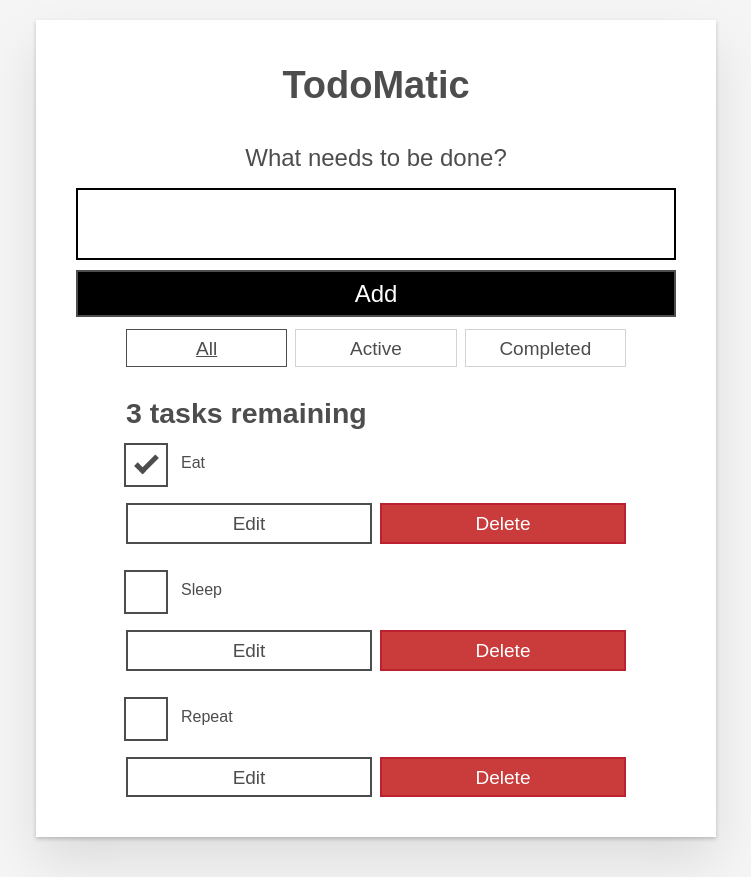
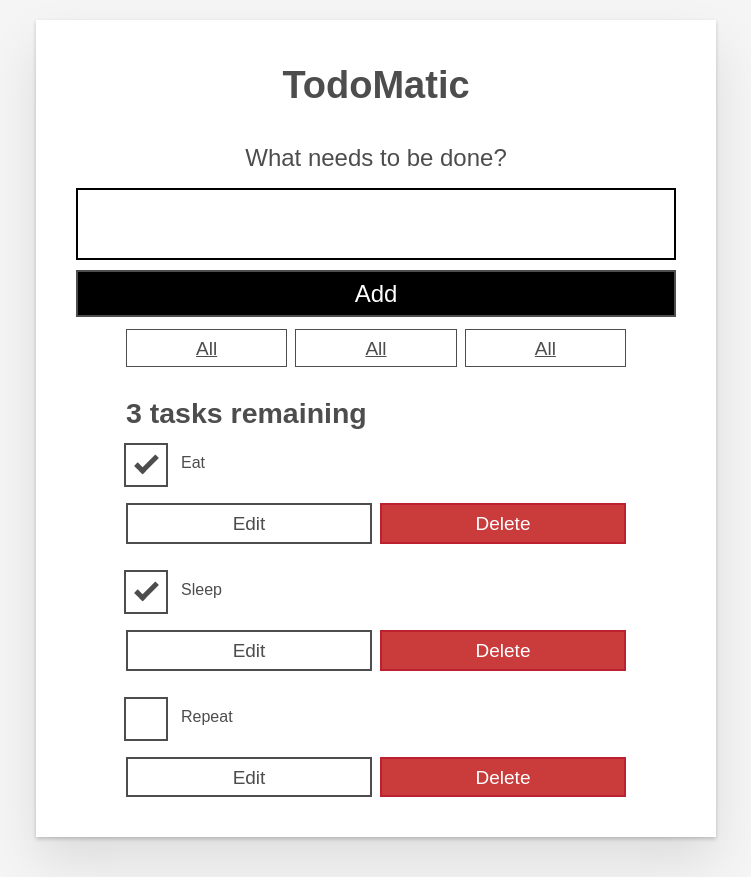
Before and after one commit to kaushikhande/moz-todo-list, a React (Create React App) app: page / in a window 1280 px wide. Shown: the whole page, without its empty margins (264-1015 px from the left). Built offline with nearby package versions, Linux system fonts and the light colour scheme.

Commit message:
added components.

```diff
--- a/src/App.js
+++ b/src/App.js
@@ -1,40 +1,25 @@
+import React from "react";
+import Form from "./components/Form";
+import FilterButton from "./components/FilterButton";
+import Todo from "./components/Todo";
+
 function App(props) {
+  const taskList = props.tasks.map(task => (
+    <Todo
+     id={task.id}
+     name={task.name}
+     completed={task.completed}
+     key={task.id}
+    />
+  ));
   return (
     <div className="todoapp stack-large">
       <h1>TodoMatic</h1>
-      <form>
-        <h2 className="label-wrapper">
-          <label htmlFor="new-todo-input" className="label__lg">
-            What needs to be done?
-          </label>
-        </h2>
-        <input
-          type="text"
-          id="new-todo-input"
-          className="input input__lg"
-          name="text"
-          autoComplete="off"
-        />
-        <button type="submit" className="btn btn__primary btn__lg">
-          Add
-        </button>
-      </form>
+      <Form />
       <div className="filters btn-group stack-exception">
-        <button type="button" className="btn toggle-btn" aria-pressed="true">
-          <span className="visually-hidden">Show </span>
-          <span>All</span>
-          <span className="visually-hidden"> tasks</span>
-        </button>
-        <button type="button" className="btn toggle-btn" aria-pressed="false">
-          <span className="visually-hidden">Show </span>
-          <span>Active</span>
-          <span className="visually-hidden"> tasks</span>
-        </button>
-        <button type="button" className="btn toggle-btn" aria-pressed="false">
-          <span className="visually-hidden">Show </span>
-          <span>Completed</span>
-          <span className="visually-hidden"> tasks</span>
-        </button>
+        <FilterButton />
+        <FilterButton />
+        <FilterButton />
       </div>
       <h2 id="list-heading">
         3 tasks remaining
@@ -44,54 +29,7 @@ function App(props) {
         className="todo-list stack-large stack-exception"
         aria-labelledby="list-heading"
       >
-        <li className="todo stack-small">
-          <div className="c-cb">
-            <input id="todo-0" type="checkbox" defaultChecked={true} />
-            <label className="todo-label" htmlFor="todo-0">
-              Eat
-            </label>
-          </div>
-          <div className="btn-group">
-            <button type="button" className="btn">
-              Edit <span className="visually-hidden">Eat</span>
-            </button>
-            <button type="button" className="btn btn__danger">
-              Delete <span className="visually-hidden">Eat</span>
-            </button>
-          </div>
-        </li>
-        <li className="todo stack-small">
-          <div className="c-cb">
-            <input id="todo-1" type="checkbox" />
-            <label className="todo-label" htmlFor="todo-1">
-              Sleep
-            </label>
-          </div>
-          <div className="btn-group">
-            <button type="button" className="btn">
-              Edit <span className="visually-hidden">Sleep</span>
-            </button>
-            <button type="button" className="btn btn__danger">
-              Delete <span className="visually-hidden">Sleep</span>
-            </button>
-          </div>
-        </li>
-        <li className="todo stack-small">
-          <div className="c-cb">
-            <input id="todo-2" type="checkbox" />
-            <label className="todo-label" htmlFor="todo-2">
-              Repeat
-            </label>
-          </div>
-          <div className="btn-group">
-            <button type="button" className="btn">
-              Edit <span className="visually-hidden">Repeat</span>
-            </button>
-            <button type="button" className="btn btn__danger">
-              Delete <span className="visually-hidden">Repeat</span>
-            </button>
-          </div>
-        </li>
+        {taskList}
       </ul>
     </div>
   );
--- /dev/null
+++ b/src/components/FilterButton.js
@@ -0,0 +1,13 @@
+import React from "react";
+
+function FilterButton(props) {
+	return(
+		<button type="button" className="btn toggle-btn" aria-pressed="true">
+		  <span className="visually-hidden">Show </span>
+		  <span>All</span>
+		  <span className="visually-hidden"> tasks</span>
+		</button>
+	)
+}
+
+export default FilterButton;
--- /dev/null
+++ b/src/components/Form.js
@@ -0,0 +1,25 @@
+import React from "react";
+
+function Form(props) {
+	return (
+    <form>
+      <h2 className="label-wrapper">
+        <label htmlFor="new-todo-input" className="label__lg">
+          What needs to be done?
+        </label>
+      </h2>
+      <input
+        type="text"
+        id="new-todo-input"
+        className="input input__lg"
+        name="text"
+        autoComplete="off"
+      />
+      <button type="submit" className="btn btn__primary btn__lg">
+        Add
+      </button>
+    </form>
+	)
+}
+
+export default Form;
--- /dev/null
+++ b/src/components/Todo.js
@@ -0,0 +1,22 @@
+import React from "react";
+
+export default function Todo(props) {
+  return (
+  	<li className="todo stack-small">
+  	  <div className="c-cb">
+  	    <input id={props.id} type="checkbox" defaultChecked={props.completed} />
+  	    <label className="todo-label" htmlFor={props.id}>
+  	      {props.name}
+  	    </label>
+  	  </div>
+  	  <div className="btn-group">
+  	    <button type="button" className="btn">
+  	      Edit <span className="visually-hidden">Eat</span>
+  	    </button>
+  	    <button type="button" className="btn btn__danger">
+  	      Delete <span className="visually-hidden">Eat</span>
+  	    </button>
+  	  </div>
+  	</li>
+  );
+}
--- a/src/index.js
+++ b/src/index.js
@@ -4,7 +4,13 @@ import './index.css';
 import App from './App';
 import reportWebVitals from './reportWebVitals';
 
-ReactDOM.render(<App subject="Clarice"/>, document.getElementById('root'));
+const DATA = [
+  { id: "todo-0", name: "Eat", completed: true },
+  { id: "todo-1", name: "Sleep", completed: true },
+  { id: "todo-2", name: "Repeat", completed: false }
+];
+
+ReactDOM.render(<App tasks={DATA}/>, document.getElementById('root'));
 
 // If you want to start measuring performance in your app, pass a function
 // to log results (for example: reportWebVitals(console.log))
```
